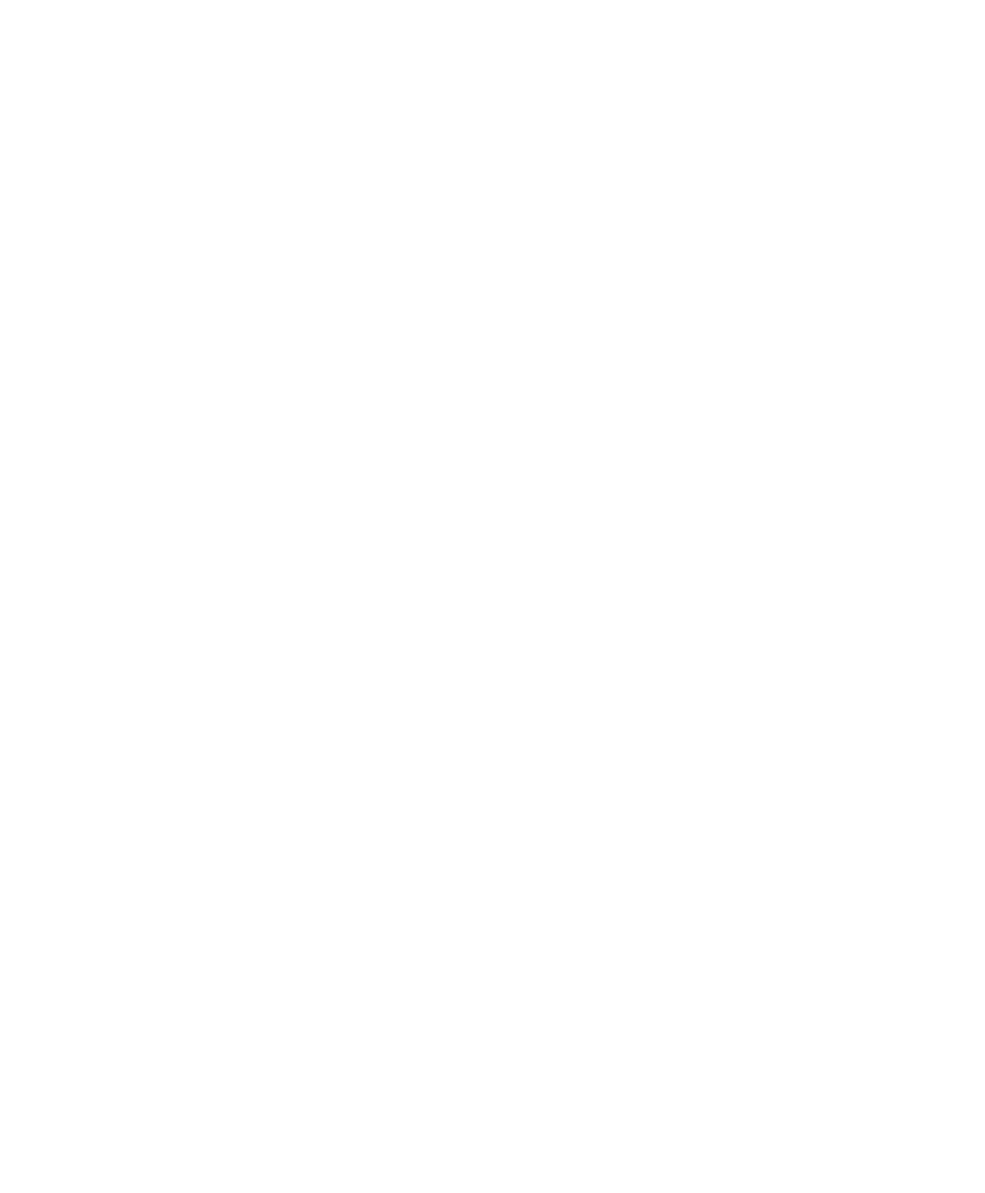
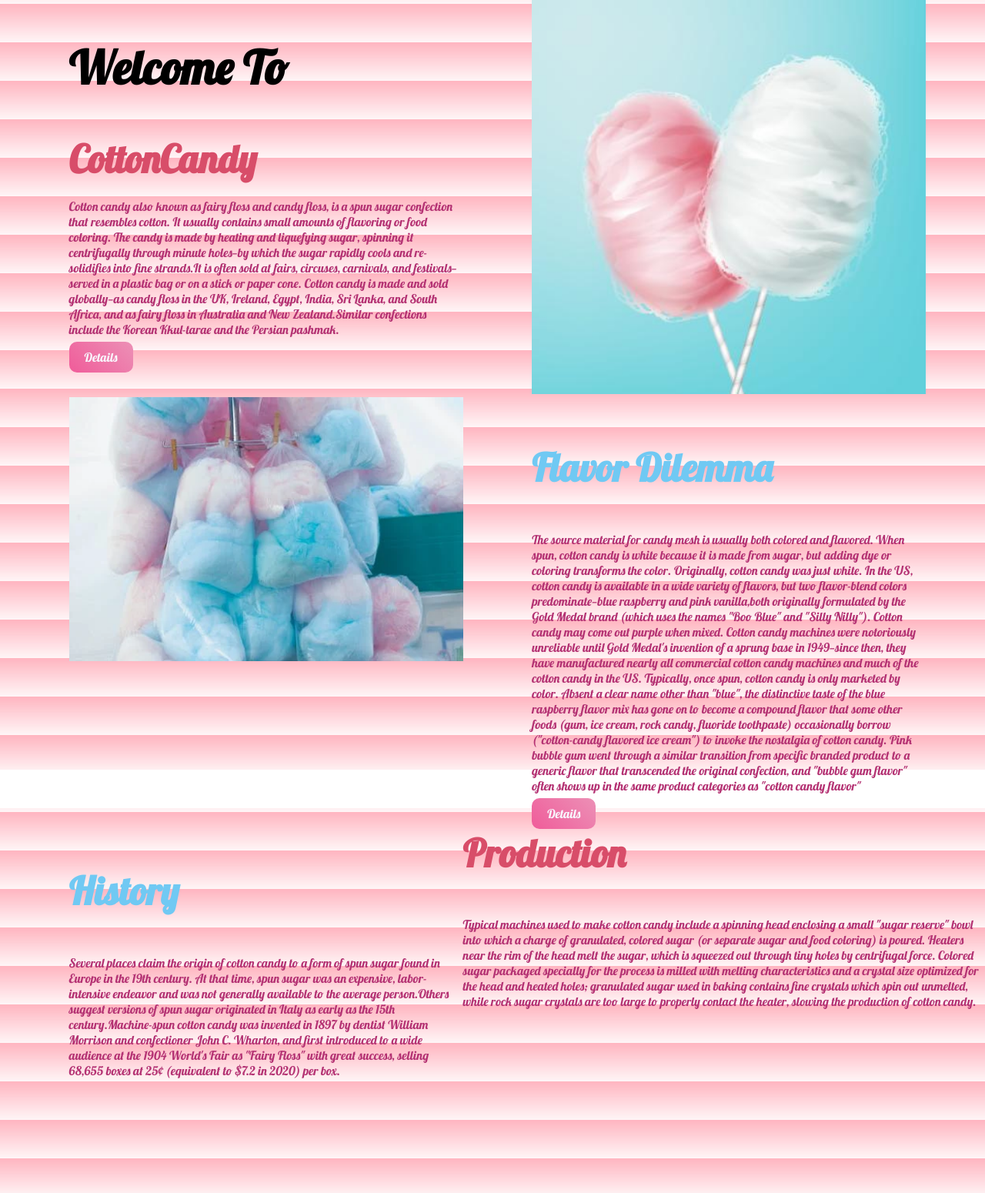
Before and after one commit to AnaBlank/CottonCandy, a plain HTML site: page index.html in a window 1280 px wide. Shown: the whole page at 77% size. Before the commit the page ends 800 px from the top, so only its background shows below. Drawn offline with Linux system fonts and the light colour scheme.

Commit message:
cottoncandy

```diff
--- a/index.html
+++ b/index.html
@@ -5,8 +5,78 @@
     <meta http-equiv="X-UA-Compatible" content="IE=edge">
     <meta name="viewport" content="width=device-width, initial-scale=1.0">
     <title>CottonCandy</title>
+    <link href="https://fonts.googleapis.com/css2?family=Lobster&display=swap" rel="stylesheet">
+    <link rel="stylesheet" href="style.css">
+    <link rel="shortcut icon" type="image/jpg" href="./images/CottonCAndy.jpg"/>
 </head>
 <body>
+    <section class="top-banner">
+        <div class="half-width">
+            <h1>Welcome To</h1>
+            <h2><span id="Cotton">Cotton</span><span>Candy</span></h2>
+            <p>Cotton candy also known as fairy floss and candy floss, is a spun sugar confection that resembles cotton. It usually contains small amounts of flavoring or food coloring.
+            The candy is made by heating and liquefying sugar, spinning it centrifugally through minute holes—by which the sugar rapidly cools and re-solidifies into fine strands.It is often sold at fairs, circuses, carnivals, and festivals—served in a plastic bag or on a stick or paper cone.
+            Cotton candy is made and sold globally—as candy floss in the UK, Ireland, Egypt, India, Sri Lanka, and South Africa, and as fairy floss in Australia and New Zealand.Similar confections include the Korean Kkul-tarae and the Persian pashmak.</p>
+
+            <a class="link-button" href="https://en.wikipedia.org/wiki/Cotton_candy" target="_blank">Details</a>
+        </div>
+        <div class="half-width">
+            <img src="./images/CottonCAndy.jpg" alt="Cotton Candy picture">
+        </div>
+    </section>
+
+    <section class="colors">
+        <div class="half-width">
+         <img src="./images/pexels-photo-4395488.webp" alt="lots of cotton candy">
+        </div>
+        <div class="half-width">
+            <h1><span class="flavor-color">Flavor Dilemma</span></h1>
+            <p>The source material for candy mesh is usually both colored and flavored. When spun, cotton candy is white because it is made from sugar, but adding dye or coloring transforms the color. Originally, cotton candy was just white. In the US, cotton candy is available in a wide variety of flavors, but two flavor-blend colors predominate—blue raspberry and pink vanilla,both originally formulated by the Gold Medal brand (which uses the names "Boo Blue" and "Silly Nilly"). Cotton candy may come out purple when mixed. Cotton candy machines were notoriously unreliable until Gold Medal's invention of a sprung base in 1949—since then, they have manufactured nearly all commercial cotton candy machines and much of the cotton candy in the US.
+            Typically, once spun, cotton candy is only marketed by color. Absent a clear name other than "blue", the distinctive taste of the blue raspberry flavor mix has gone on to become a compound flavor that some other foods (gum, ice cream, rock candy, fluoride toothpaste) occasionally borrow ("cotton-candy flavored ice cream") to invoke the nostalgia of cotton candy. Pink bubble gum went through a similar transition from specific branded product to a generic flavor that transcended the original confection, and "bubble gum flavor" often shows up in the same product categories as "cotton candy flavor"</p>
+            <a class="link-button" href="https://myfoodjobrocks.com/cotton-candy/">Details</a>
+        </div>
+    </section>
+    <section class="box-design">
+        <div class="half-width twice-box">
+             <h1><span class="history-color">History</span></h1>
+             <p>Several places claim the origin of cotton candy to a form of spun sugar found in Europe in the 19th century. At that time, spun sugar was an expensive, labor-intensive endeavor and was not generally available to the average person.Others suggest versions of spun sugar originated in Italy as early as the 15th century.Machine-spun cotton candy was invented in 1897 by dentist William Morrison and confectioner John C. Wharton, and first introduced to a wide audience at the 1904 World's Fair as "Fairy Floss" with great success, selling 68,655 boxes at 25¢ (equivalent to $7.2 in 2020) per box.</p>
+        </div>
+        <div class="half width twice-box">
+            <h1><span class="production-color"> Production</span></h1>
+            <p>Typical machines used to make cotton candy include a spinning head enclosing a small "sugar reserve" bowl into which a charge of granulated, colored sugar (or separate sugar and food coloring) is poured. Heaters near the rim of the head melt the sugar, which is squeezed out through tiny holes by centrifugal force. Colored sugar packaged specially for the process is milled with melting characteristics and a crystal size optimized for the head and heated holes; granulated sugar used in baking contains fine crystals which spin out unmelted, while rock sugar crystals are too large to properly contact the heater, slowing the production of cotton candy.
+            </p>
+
+        </div>
+    </section>
+
+
+
+
+
+
+
+
+
+
+
+
+
+
+
+
+
+
+
+
+
+
+
+
+
+
+
+
+
 
 </body>
 </html>
--- /dev/null
+++ b/style.css
@@ -0,0 +1,67 @@
+body{
+    margin:0%;
+    font-family: 'Lobster', cursive;
+}
+p{
+    color: rgb(180, 50, 115);
+}
+span{
+    color: rgb(216, 77, 105);
+    font-size:50px;
+}
+
+h1{
+    font-size:60px;
+}
+.half-width{
+    width:40%;
+    float: left;
+    margin-left:5%;
+    padding-left:2%;
+
+}
+.half-width img{
+    width:100%;
+
+}
+.top-banner{
+    background-image:url(/images/light-pink-background-3.png);
+    background-position:left 5px;
+    background-size:50px 50px;
+
+}
+section{
+    height: 500px;
+}
+.link-button{
+    text-decoration: none;
+    background-image:linear-gradient(45deg,hsl(335, 83%, 65%),rgb(236, 144, 182));
+    padding:10px 20px;
+    border-radius:10px;
+    color: rgb(249, 249, 255);
+}
+
+.colors{
+    background-image:url(/images/light-pink-background-3.png);
+    background-position:left 5px;
+    background-size:50px 50px;
+
+}
+.production-color{
+    color:rgb(216, 77, 105);
+}
+.history-color{
+    color:#70c9f3;
+}
+.flavor-color{
+    color:#70c9f3;
+
+}
+
+.box-design{
+    background-image:url(/images/light-pink-background-3.png);
+    background-position:left 5px;
+    background-size:50px 50px;
+
+
+}
```
Also changed, not shown: images/CottonCAndy.jpg (added), images/cotton-candy-22871424.jpg (added), images/images.png (added), images/light-pink-background-3.png (added), images/pexels-photo-4395488.webp (added).
